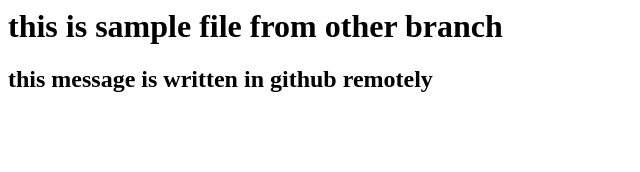
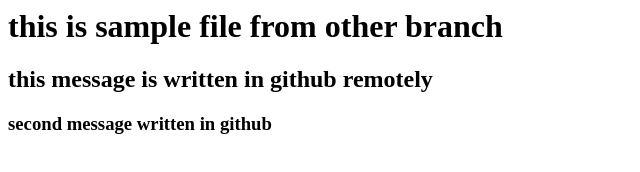
Before and after one commit to elavarasan03e/samplerepos, a plain HTML site: page works.html in a window 1280 px wide. Shown: the whole page, without its empty margins (0-640 px from the left). Drawn offline with Linux system fonts and the light colour scheme.

Commit message:
Update works.html

```diff
--- a/works.html
+++ b/works.html
@@ -4,6 +4,7 @@
 <body>
 <h1>this is sample file from other branch</h1>
   <h2>this message is written in github remotely</h2>
+  <h3>second message written in github</h3>
 <body>
 </head>
 </html>
```
